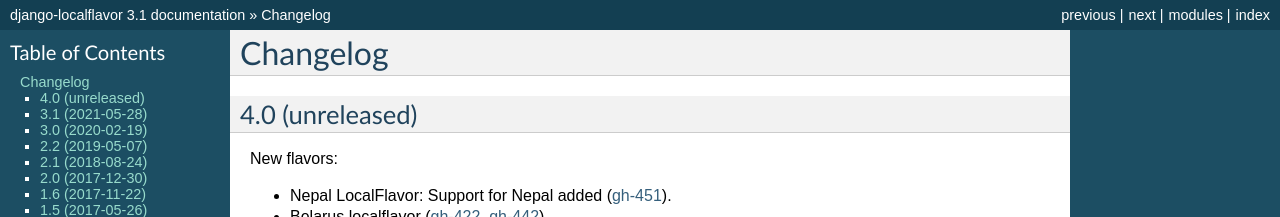
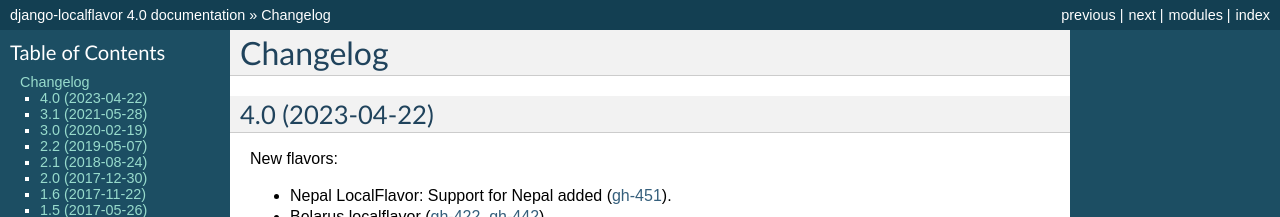
Before and after one commit to django/django-localflavor, a Sphinx documentation site: the page built from docs/changelog.rst, in a window 1280 px wide and 900 px high. Shown: the top 217 px of the window. Built offline with Sphinx 7.4.7, drawn with Linux system fonts in a browser that asks for light colours; some of the changed text lies outside the part shown.

Commit message:
Bumped version to 4.0

```diff
--- a/README.rst
+++ b/README.rst
@@ -32,6 +32,8 @@
 
 You're encouraged to use the latest version of this package unless you need
 support for an unsupported version of Django.
+
+**2023-04-22 - 4.0**: Django 3.2, 4.0, 4.1 & 4.2
 
 **2021-05-28 - 3.1**: Django 2.2, 3.0, 3.1 & 3.2
 
--- a/docs/changelog.rst
+++ b/docs/changelog.rst
@@ -1,7 +1,7 @@
 Changelog
 =========
 
-4.0   (unreleased)
+4.0   (2023-04-22)
 ------------------
 
 New flavors:
--- a/localflavor/__init__.py
+++ b/localflavor/__init__.py
@@ -1 +1 @@
-__version__ = '3.1'
+__version__ = '4.0'
```
Also changed, not shown: other parts of docs/changelog.rst (+1 -1 lines).
